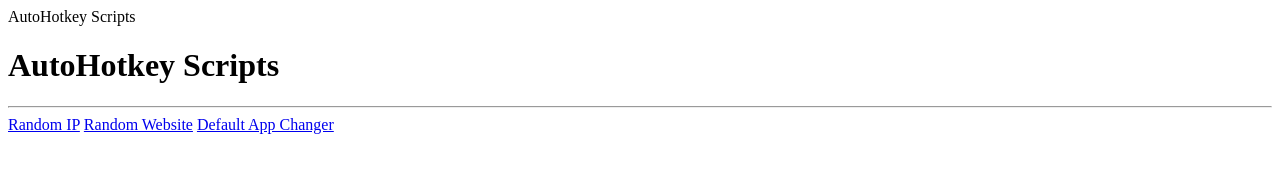
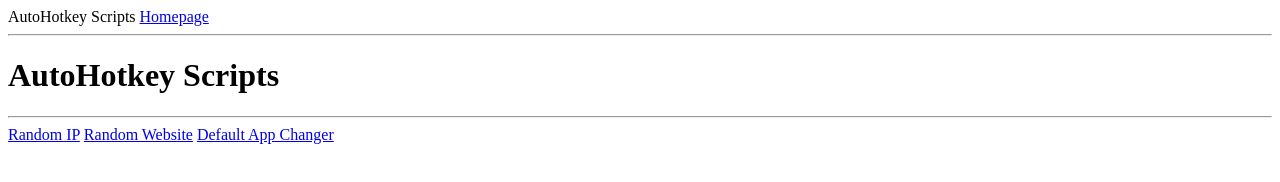
Before and after one commit to JaxonDozier7/AutoHotkeyScripts, a plain HTML site: page index.html in a window 1280 px wide. Drawn offline with Linux system fonts and the light colour scheme.

Commit message:
Update index.html

```diff
--- a/index.html
+++ b/index.html
@@ -3,6 +3,8 @@
     <tile>AutoHotkey Scripts</tile>
   </head>
   <body>
+    <a href="/">Homepage</a>
+    <hr>
     <h1>AutoHotkey Scripts</h1>
     <hr>
     <a href="./RandomIP/">Random IP</a>
```
